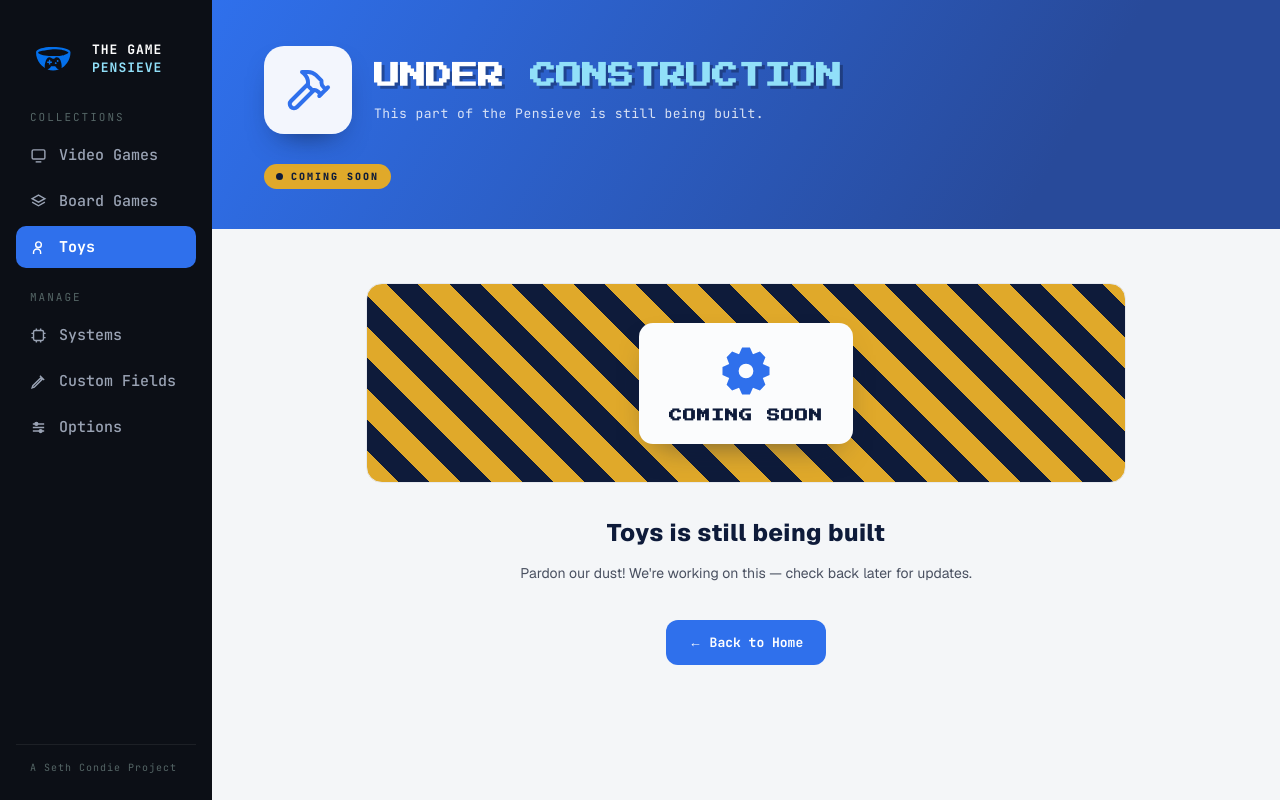
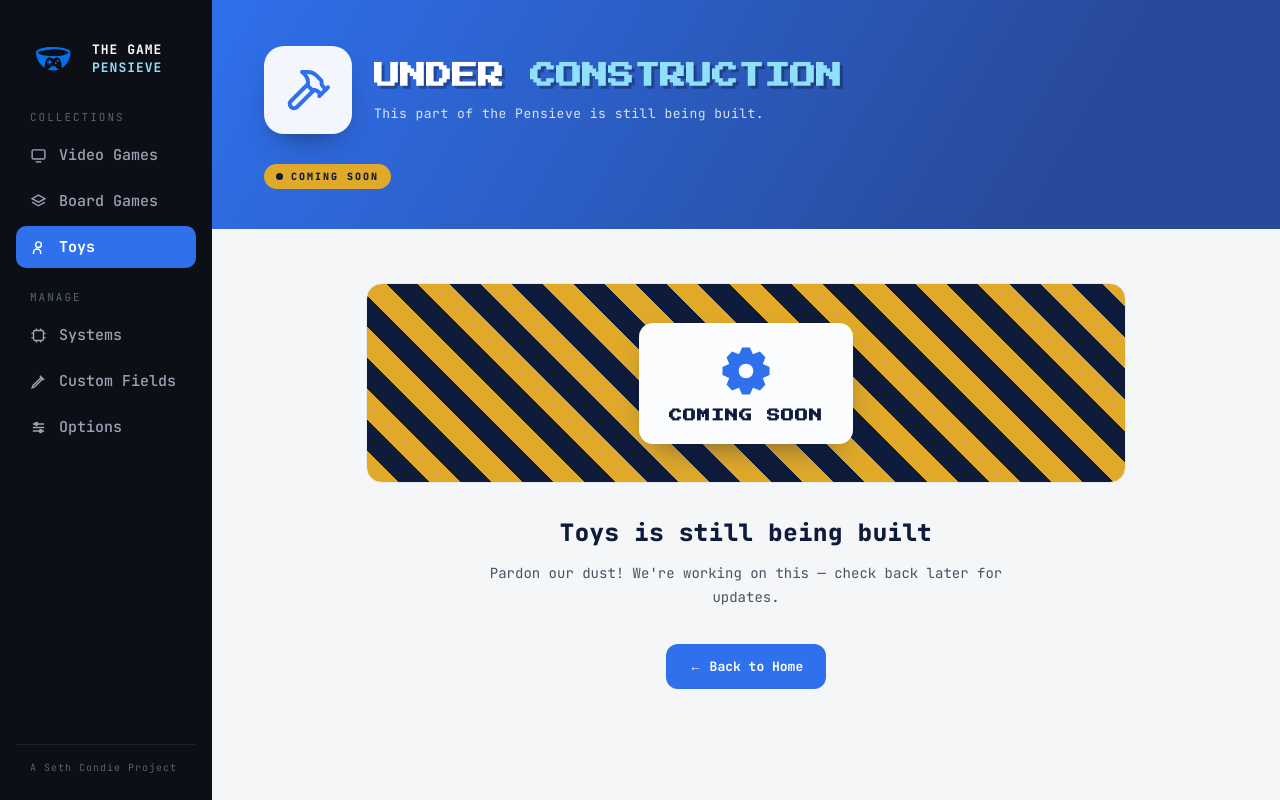
Before and after one commit to sethhaskellcondie/the-game-pensieve-web-v2, a Next.js app: page /toys in a window 1280 px wide. Built offline with nearby package versions, Linux system fonts and the light colour scheme.

Commit message:
Changed the default font to jetbrains mono

```diff
--- a/src/app/layout.module.css
+++ b/src/app/layout.module.css
@@ -2,7 +2,7 @@
   flex: 1;
   display: flex;
   width: 100%;
-  font-family: var(--font-geist-sans);
+  font-family: var(--font-jetbrains-mono), monospace;
 }
 
 .main {
--- a/src/app/layout.tsx
+++ b/src/app/layout.tsx
@@ -1,13 +1,8 @@
 import type { Metadata } from "next";
-import { Geist, JetBrains_Mono, Press_Start_2P } from "next/font/google";
+import { JetBrains_Mono, Press_Start_2P } from "next/font/google";
 import Sidebar from "@/components/Sidebar";
 import "./globals.css";
 import styles from "./layout.module.css";
-
-const geistSans = Geist({
-  variable: "--font-geist-sans",
-  subsets: ["latin"],
-});
 
 const jetBrainsMono = JetBrains_Mono({
   variable: "--font-jetbrains-mono",
@@ -33,7 +28,7 @@ export default function RootLayout({
   return (
     <html
       lang="en"
-      className={`${geistSans.variable} ${jetBrainsMono.variable} ${pressStart2P.variable}`}
+      className={`${jetBrainsMono.variable} ${pressStart2P.variable}`}
     >
       <body>
         <div className={styles.layout}>
--- a/src/components/ApiHeartbeat.module.css
+++ b/src/components/ApiHeartbeat.module.css
@@ -78,7 +78,6 @@
   border-radius: 10px;
   background: var(--primary-600);
   color: #fff;
-  font-family: var(--font-jetbrains-mono), monospace;
   font-size: 13px;
   font-weight: 700;
   letter-spacing: 0.5px;
--- a/src/components/Header.module.css
+++ b/src/components/Header.module.css
@@ -5,7 +5,6 @@
   color: #fff;
   background: linear-gradient(120deg, var(--primary-600) 0%, var(--armor-navy) 78%);
   padding: 46px 52px 40px;
-  font-family: var(--font-jetbrains-mono), monospace;
 }
 
 .heroTop {
--- a/src/components/SettingsSection.module.css
+++ b/src/components/SettingsSection.module.css
@@ -11,7 +11,6 @@
 }
 
 .title {
-  font-family: var(--font-jetbrains-mono), monospace;
   font-size: 17px;
   font-weight: 800;
   color: var(--primary-600);
--- a/src/components/Sidebar.module.css
+++ b/src/components/Sidebar.module.css
@@ -5,7 +5,6 @@
   padding: 26px 16px;
   background: var(--black);
   color: #fff;
-  font-family: var(--font-jetbrains-mono), monospace;
 }
 
 .brand {
--- a/src/components/UnderConstruction.module.css
+++ b/src/components/UnderConstruction.module.css
@@ -109,7 +109,6 @@
 }
 
 .ucBtn {
-  font-family: var(--font-jetbrains-mono), monospace;
   font-size: 13px;
   font-weight: 700;
   padding: 13px 22px;
```
